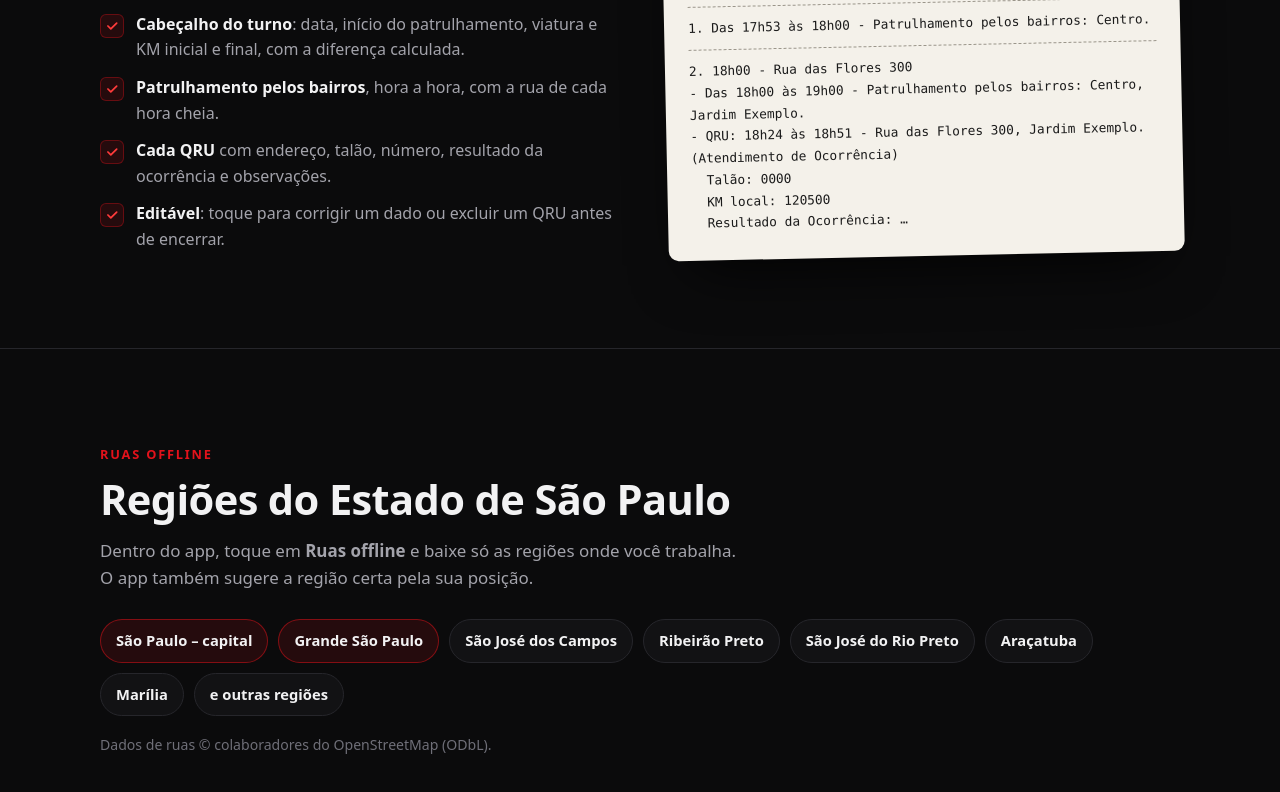
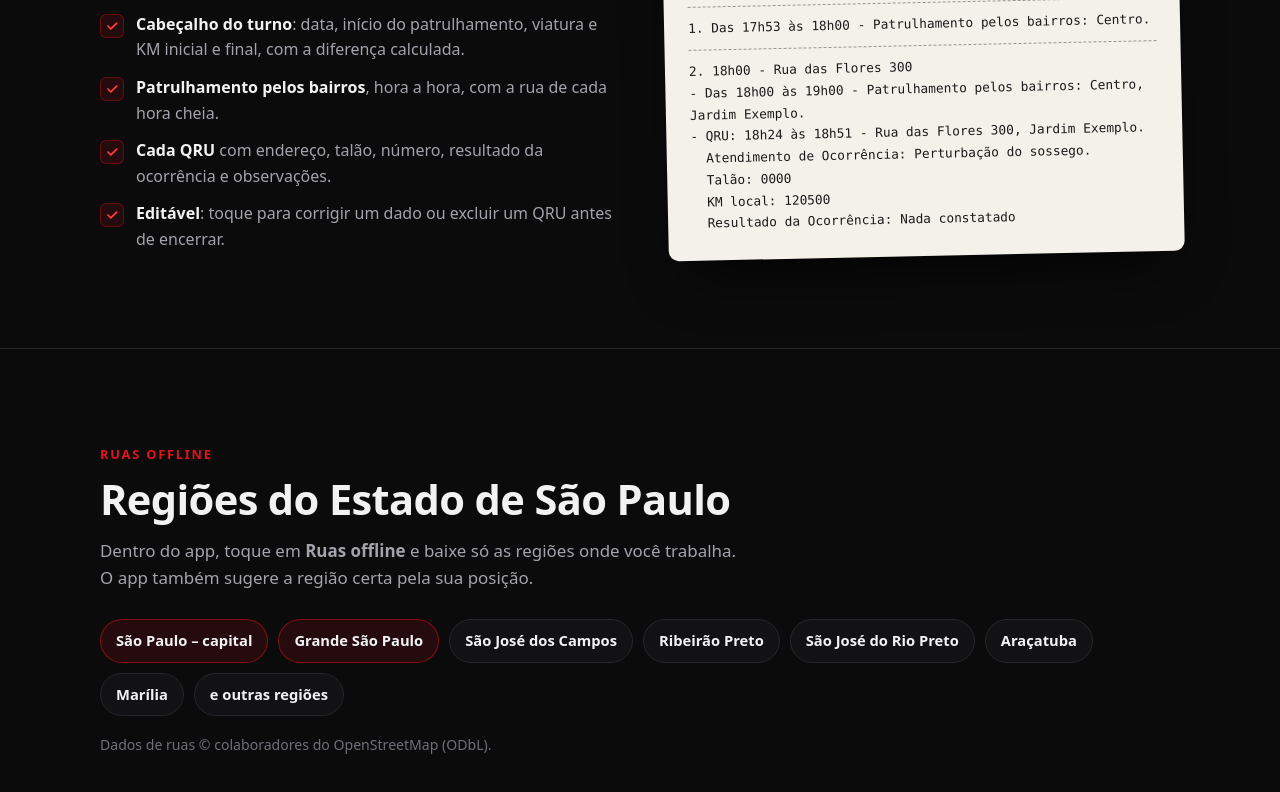
Before and after one commit to Maciloko/onde-stive-site, a plain HTML site: page index.html in a window 1280 px wide. Shown: the part 2984-3776 px from the top of the page. Drawn offline with Linux system fonts and the light colour scheme.

Commit message:
exemplo da Folha de QRU no formato da 1.50.17

```diff
--- a/index.html
+++ b/index.html
@@ -167,10 +167,11 @@
       <div class="sep"></div>
       <div>2. 18h00 - Rua das Flores 300</div>
       <div>- Das 18h00 às 19h00 - Patrulhamento pelos bairros: Centro, Jardim Exemplo.</div>
-      <div>- QRU: 18h24 às 18h51 - Rua das Flores 300, Jardim Exemplo. (Atendimento de Ocorrência)</div>
+      <div>- QRU: 18h24 às 18h51 - Rua das Flores 300, Jardim Exemplo.</div>
+      <div>&nbsp; Atendimento de Ocorrência: Perturbação do sossego.</div>
       <div>&nbsp; Talão: 0000</div>
       <div>&nbsp; KM local: 120500</div>
-      <div>&nbsp; Resultado da Ocorrência: …</div>
+      <div>&nbsp; Resultado da Ocorrência: Nada constatado</div>
     </div>
   </div>
 </section>
```
